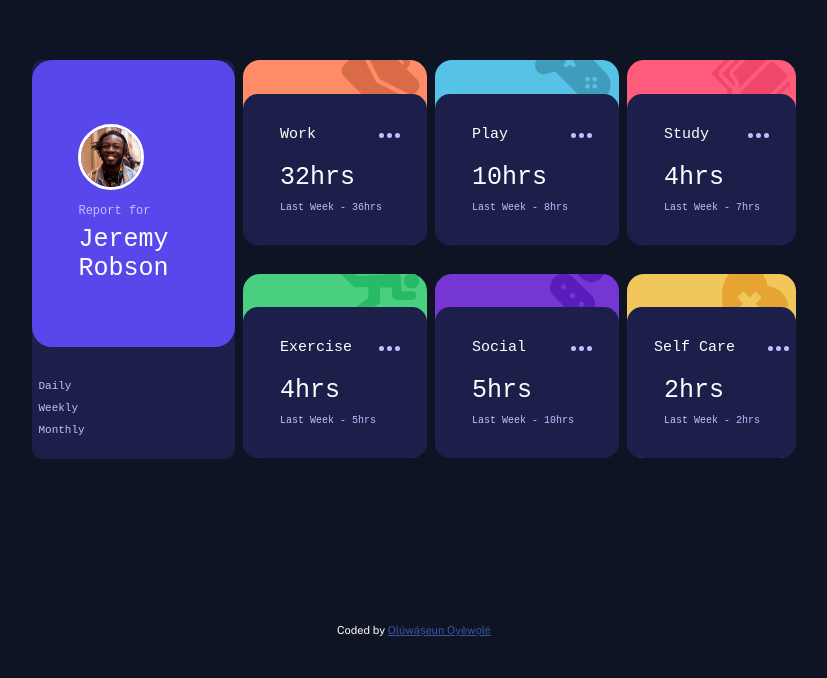
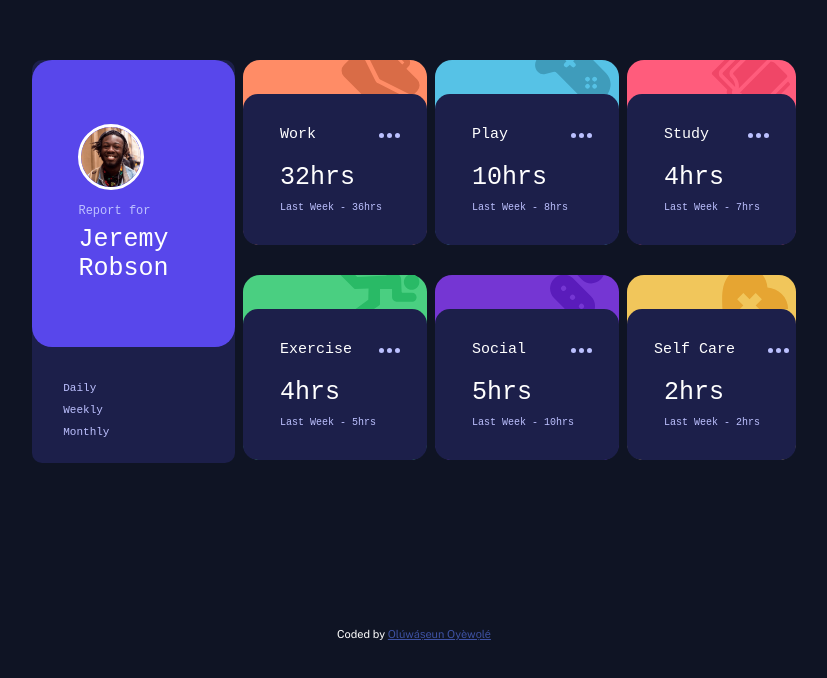
Before and after one commit to Oluwaseun-Oyewole/Time-tracking-dashboard, a plain HTML site: page index.html in a window 1280 px wide. Shown: the part 110-788 px from the top of the page, without its empty margins (226-1053 px from the left). Drawn offline with nearby package versions, Linux system fonts and the light colour scheme.

Commit message:
readme.md

```diff
--- a/app/scss/_section.scss
+++ b/app/scss/_section.scss
@@ -6,9 +6,6 @@
 
     @include breakpoint-up(large){
         width:100%;
-        // max-width:2440px;
-        // max-width:500px;
-        // margin: 0 auto;
     }
 
     .container{
@@ -113,7 +110,7 @@
 
 
             @include breakpoint-up(large){
-                display:inline;
+                display:block;
                 font-size: 20px;
 
             }
@@ -131,6 +128,7 @@
 
             > div:first-child{
                 color: $PaleBlue;
+
             }
 
             > div:nth-child(2){
```
Also changed, not shown: app/scss/style.css, images/Capture.PNG (added), images/Capture1.PNG (added), 2 other files.
